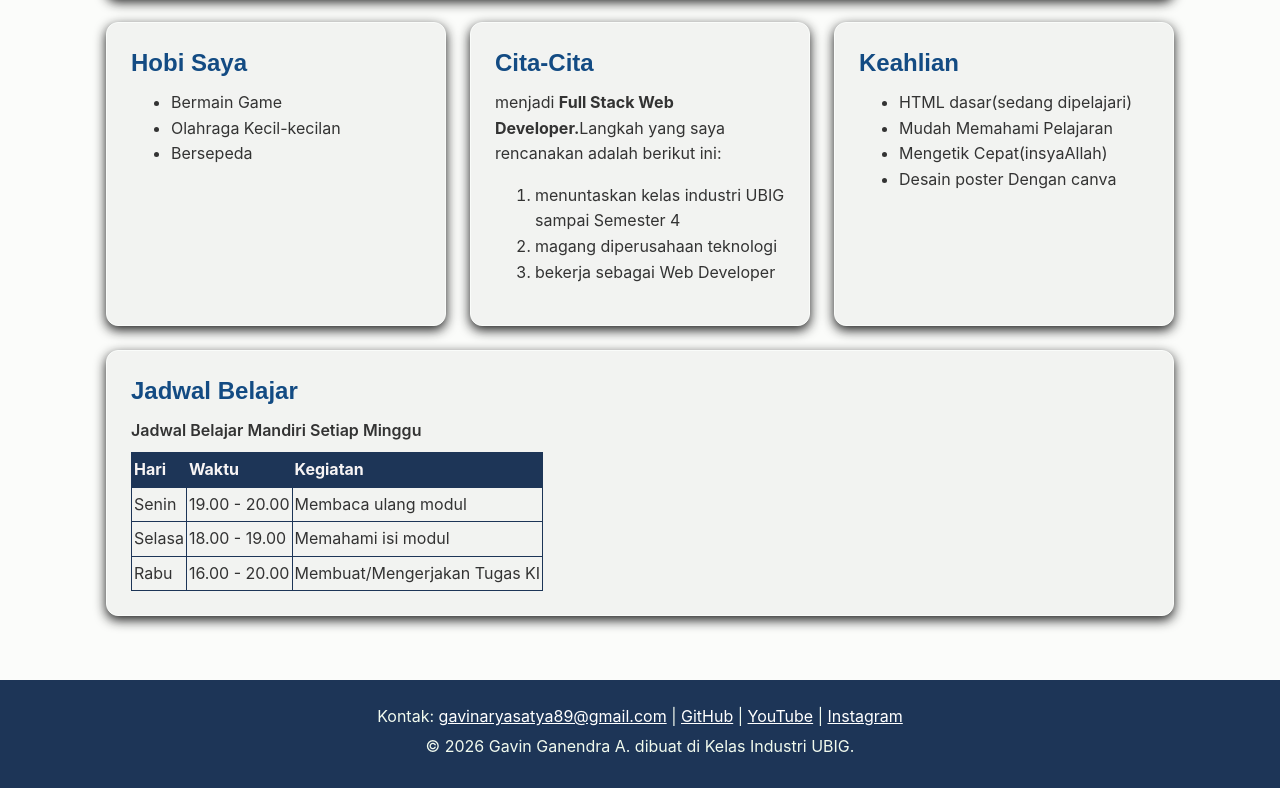
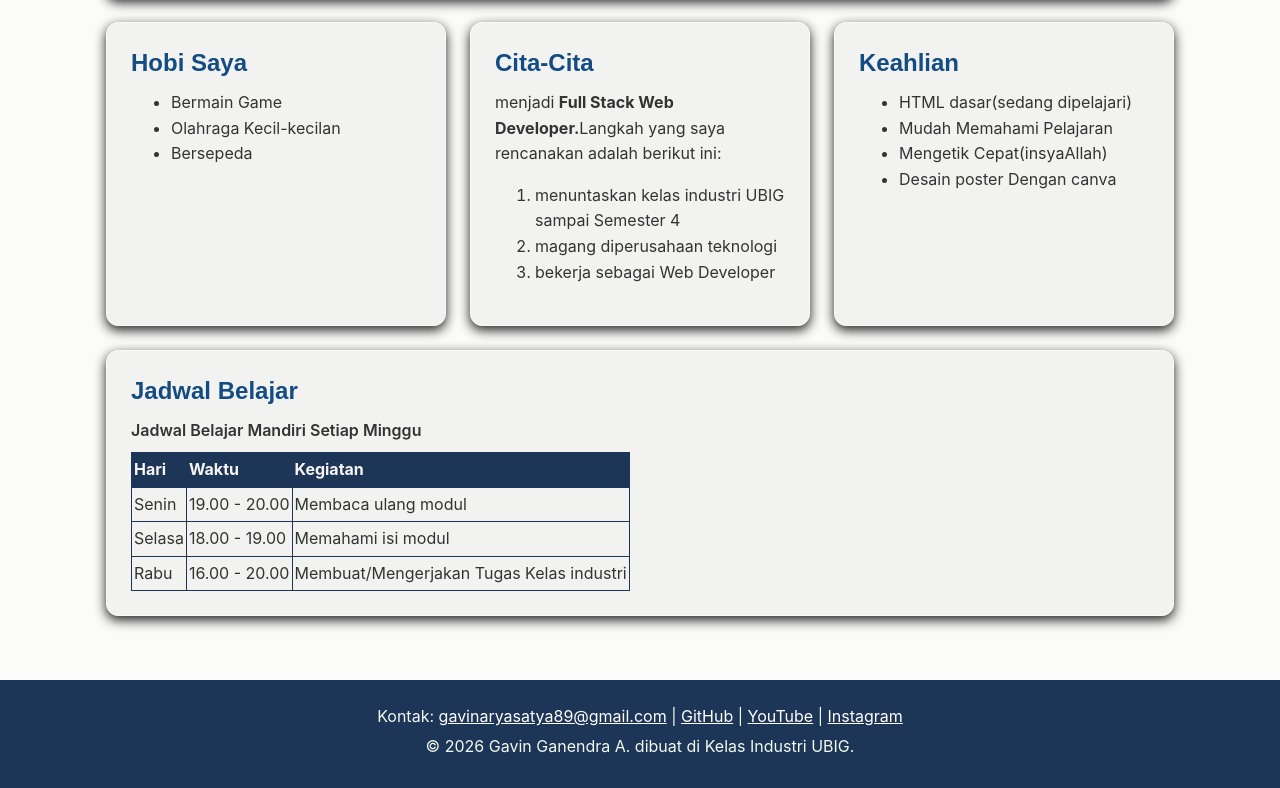
Before and after one commit to gavinaryasatya89-eng/portofolio, a plain HTML site: page ubig5.html in a window 1280 px wide. Shown: the part 587-1375 px from the top of the page. Drawn offline with Linux system fonts and the light colour scheme; a web font is replaced by a local one.

Commit message:
docs:menambahkan kelas industri

```diff
--- a/ubig5.html
+++ b/ubig5.html
@@ -101,7 +101,7 @@
         <td>Rabu</td>
         <td>16.00 - 20.00</td>
         <td>Membuat/Mengerjakan
-           Tugas KI</td>
+           Tugas Kelas industri</td>
       </tr>
     </tbody>
     </table>
```
